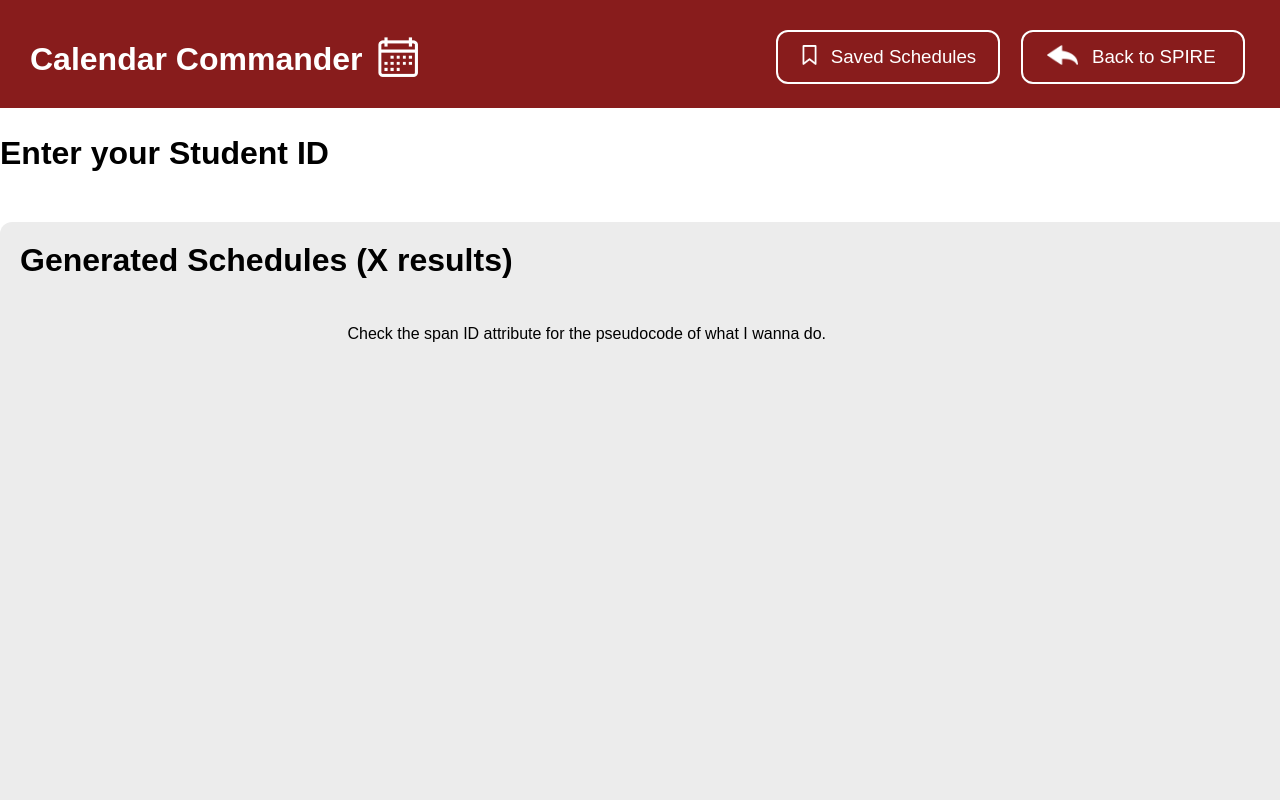
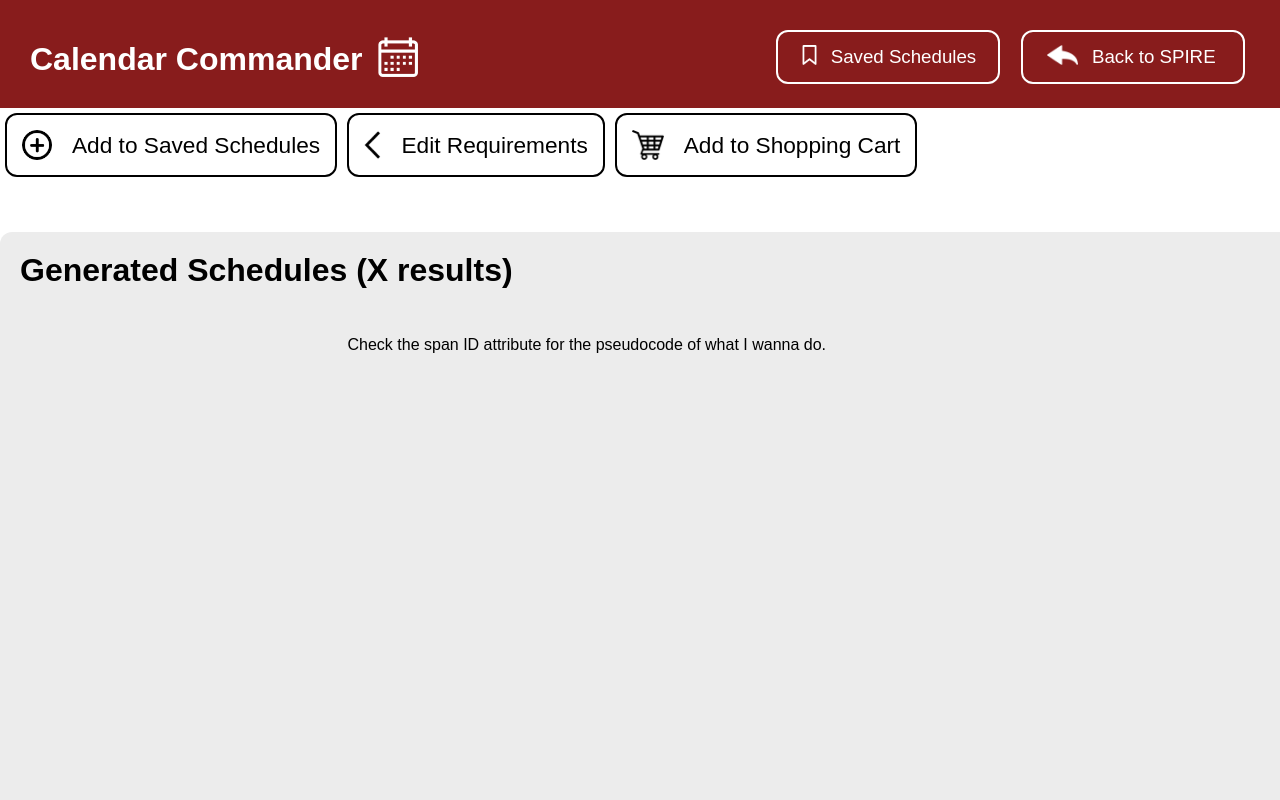
Before and after one commit to JakeCalkins/veer-is-late, a React (Create React App) app in the folder calendar-commander/: page / in a window 1280 px wide. Shown: the top 800 px of the page. Built offline with nearby package versions, Linux system fonts and the light colour scheme; a web font is replaced by a local one.

Commit message:
Added menu items and SUPER DUPER HIGH RESOLUTION ICON

```diff
--- a/calendar-commander/src/components/MenuItems/MenuItems.css
+++ b/calendar-commander/src/components/MenuItems/MenuItems.css
@@ -0,0 +1,25 @@
+/* Component for navbar */
+
+.options * {
+    display: inline;
+    padding: 5px;
+    margin: 5px;
+}
+
+.option-click {
+    border: 2px solid black;
+    border-radius: 12px;
+}
+
+.options .option-icon {
+    height: 30px;
+    vertical-align: middle;
+}
+
+.options .option-title{
+    color: black;
+    font-weight: 100;
+    font-size: 1.7em;
+    text-align: center;
+    vertical-align: middle;;
+}
--- a/calendar-commander/src/components/MenuItems/MenuItems.js
+++ b/calendar-commander/src/components/MenuItems/MenuItems.js
@@ -1,11 +1,27 @@
 import React from 'react';
 import './MenuItems.css';
+import addIcon from './addIcon.png';
+import backIcon from './backIcon.png';
+import shoppingCart from './shoppingCartIcon.png';
 
 class MenuItems extends React.Component {
   render() {
     return (
       <div className="MenuItems">
-        <h2>Enter your Student ID</h2>
+        <div class="options">
+            <button class="option-click">
+              <img class="option-icon" src={addIcon} alt="plus icon" />
+              <h3 class="option-title">Add to Saved Schedules</h3>
+            </button>
+            <button class="option-click">
+              <img  class="option-icon" src={backIcon} alt="back icon" />
+              <h3 class="option-title">Edit Requirements</h3>
+            </button>
+            <button class="option-click">
+              <img class="option-icon" src={shoppingCart} alt="shopping cart" />
+              <h3 class="option-title">Add to Shopping Cart</h3>
+            </button>
+        </div>
       </div>
     );
   }
```
Also changed, not shown: calendar-commander/src/components/MenuItems/addIcon.png.
